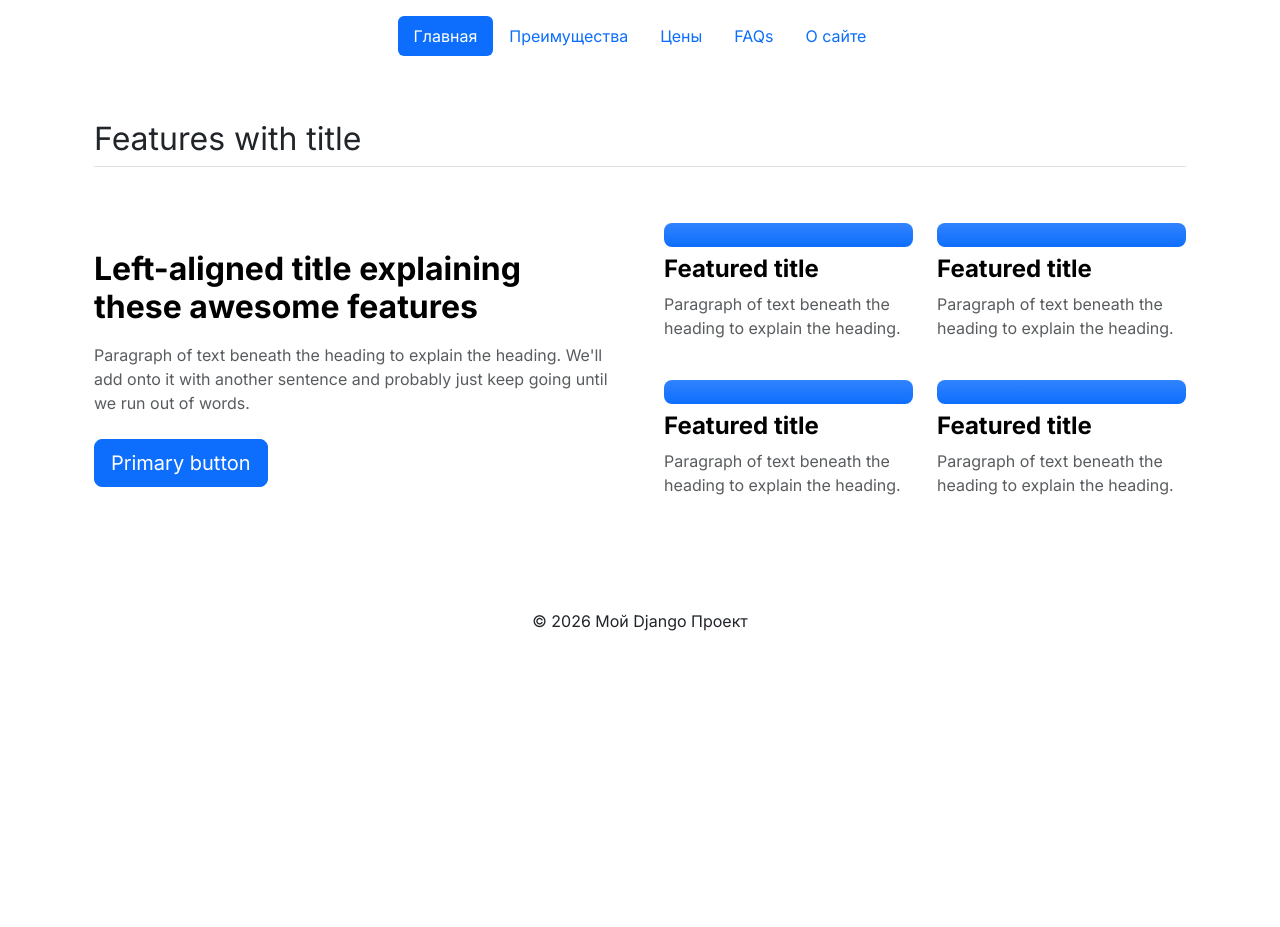
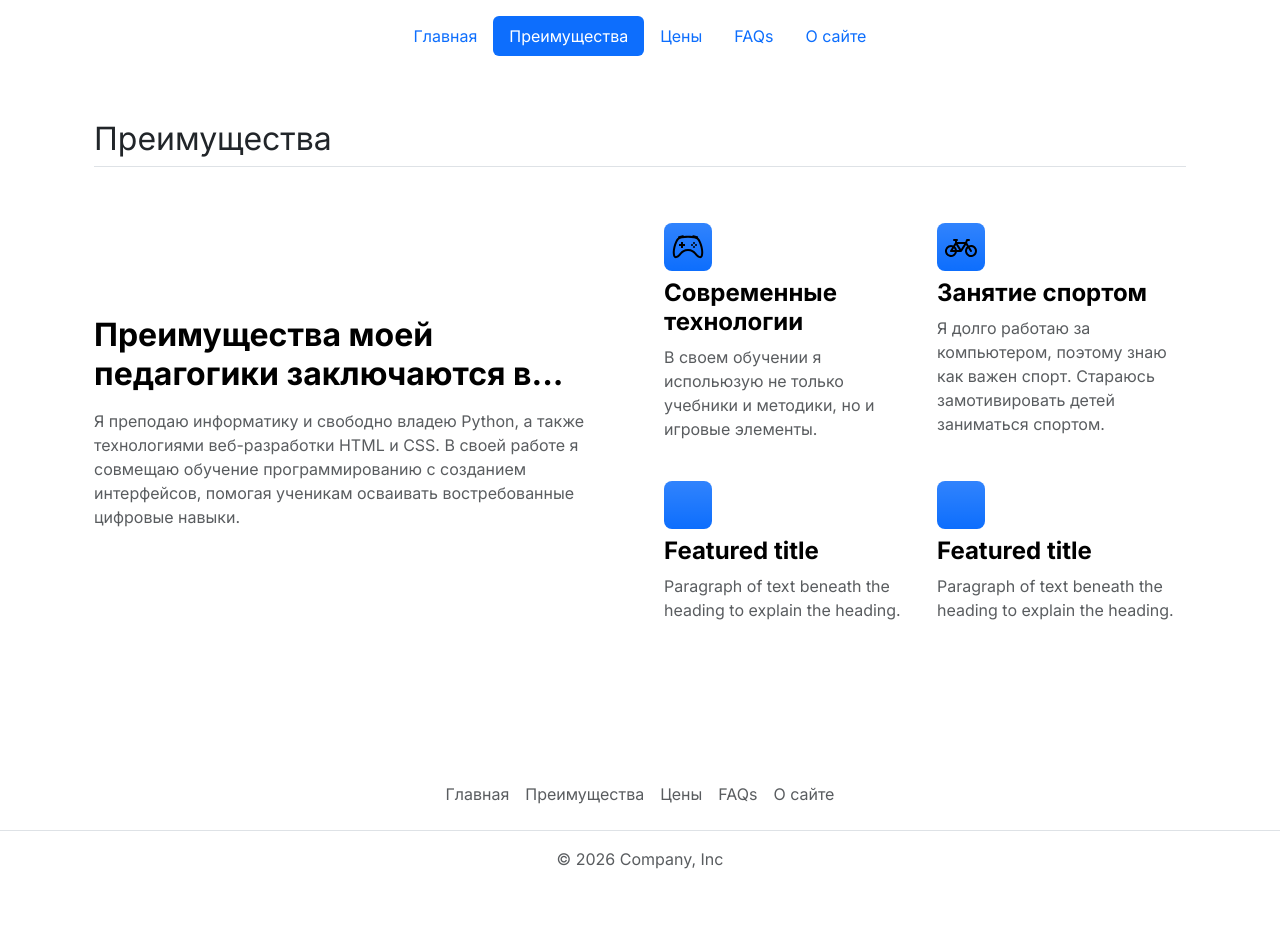
Before and after one commit to daniilkharlanov/Django, a Django app: page /advantages/ in a window 1280 px wide. Before the commit the page ends 631 px from the top, so only its background shows below. Run offline with Django 5.2, Linux system fonts and the light colour scheme; some libraries are stand-ins or nearby versions.

Commit message:
Pre-relase

```diff
--- a/FirstApp/views.py
+++ b/FirstApp/views.py
@@ -4,8 +4,14 @@ from django.http import HttpResponse
 def index(request):
     return render(request, 'index.html')
 
+def advantages(request):
+    return render(request, 'advantages.html')
+
+def prices(request):
+    return render(request, 'prices.html')
+
+def faqs(request):
+    return render(request, 'faqs.html')
+
 def about(request):
     return render(request, 'about.html')
-
-def advantages(request):
-    return render(request, 'advantages.html')
--- a/FirstProject/urls.py
+++ b/FirstProject/urls.py
@@ -21,6 +21,8 @@ from FirstApp import views
 urlpatterns = [
     path('admin/', admin.site.urls),
     path('', views.index, name='home'),
+    path('advantages/', views.advantages, name='advantages'),
+    path('prices/', views.prices, name='prices'),
+    path('faqs/', views.faqs, name='faqs'),
     path('about/', views.about, name='about'),
-    path('advantages/', views.advantages, name='аdvantages'),
 ]
--- a/templates/advantages.html
+++ b/templates/advantages.html
@@ -6,49 +6,48 @@
 {% block content %}
 
 <div class="container px-4 py-5">
-    <h2 class="pb-2 border-bottom">Features with title</h2>
+    <h2 class="pb-2 border-bottom">Преимущества </h2>
     <div class="row row-cols-1 row-cols-md-2 align-items-md-center g-5 py-5">
         <div class="col d-flex flex-column align-items-start gap-2">
-            <h2 class="fw-bold text-body-emphasis">Left-aligned title explaining these awesome features</h2>
-            <p class="text-body-secondary">Paragraph of text beneath the heading to explain the heading. We'll add onto
-                it with another sentence and probably just keep going until we run out of words.</p> <a href="#"
-                class="btn btn-primary btn-lg">Primary button</a>
+            <h2 class="fw-bold text-body-emphasis">Преимущества моей педагогики заключаются в...</h2>
+            <p class="text-body-secondary">Я преподаю информатику и свободно владею Python, а также технологиями
+                веб-разработки HTML и CSS. В своей работе я совмещаю обучение программированию с созданием интерфейсов,
+                помогая ученикам осваивать востребованные цифровые навыки.</p>
         </div>
         <div class="col">
             <div class="row row-cols-1 row-cols-sm-2 g-4">
                 <div class="col d-flex flex-column gap-2">
-                    <div
-                        class="feature-icon-small d-inline-flex align-items-center justify-content-center text-bg-primary bg-gradient fs-4 rounded-3">
-                        <svg class="bi" width="1em" height="1em" aria-hidden="true">
-                            <use xlink:href="#collection"></use>
-                        </svg> </div>
+                    <div class="feature-icon-small d-inline-flex align-items-center justify-content-center text-bg-primary bg-gradient fs-4 rounded-3"
+                        style="width: 48px; height: 48px;">
+                        <img src="{% static 'images/controller.svg' %}" alt="controller" width="32px" height="32px">
+                    </div>
+                    <h4 class="fw-semibold mb-0 text-body-emphasis">Современные технологии</h4>
+                    <p class="text-body-secondary">В своем обучении я испольюзую не только учебники и методики, но и
+                        игровые элементы.</p>
+                </div>
+                <div class="col d-flex flex-column gap-2">
+                    <div class="feature-icon-small d-inline-flex align-items-center justify-content-center text-bg-primary bg-gradient fs-4 rounded-3"
+                        style="width: 48px; height: 48px;">
+                        <img src="{% static 'images/bicycle.svg' %}" alt="bicycle" width="32px" height="32px">
+                    </div>
+                    <h4 class="fw-semibold mb-0 text-body-emphasis">Занятие спортом</h4>
+                    <p class="text-body-secondary">Я долго работаю за компьютером, поэтому знаю как важен спорт. Стараюсь замотивировать детей заниматься спортом.</p>
+                </div>
+                <div class="col d-flex flex-column gap-2">
+                    <div class="feature-icon-small d-inline-flex align-items-center justify-content-center text-bg-primary bg-gradient fs-4 rounded-3"
+                        style="width: 48px; height: 48px;">
+                        <img src="" alt="">
+                    </div>
                     <h4 class="fw-semibold mb-0 text-body-emphasis">Featured title</h4>
                     <p class="text-body-secondary">Paragraph of text beneath the heading to explain the heading.</p>
                 </div>
                 <div class="col d-flex flex-column gap-2">
-                    <div
-                        class="feature-icon-small d-inline-flex align-items-center justify-content-center text-bg-primary bg-gradient fs-4 rounded-3">
-                        <svg class="bi" width="1em" height="1em" aria-hidden="true">
-                            <use xlink:href="#gear-fill"></use>
-                        </svg> </div>
-                    <h4 class="fw-semibold mb-0 text-body-emphasis">Featured title</h4>
-                    <p class="text-body-secondary">Paragraph of text beneath the heading to explain the heading.</p>
-                </div>
-                <div class="col d-flex flex-column gap-2">
-                    <div
-                        class="feature-icon-small d-inline-flex align-items-center justify-content-center text-bg-primary bg-gradient fs-4 rounded-3">
-                        <svg class="bi" width="1em" height="1em" aria-hidden="true">
-                            <use xlink:href="#speedometer"></use>
-                        </svg> </div>
-                    <h4 class="fw-semibold mb-0 text-body-emphasis">Featured title</h4>
-                    <p class="text-body-secondary">Paragraph of text beneath the heading to explain the heading.</p>
-                </div>
-                <div class="col d-flex flex-column gap-2">
-                    <div
-                        class="feature-icon-small d-inline-flex align-items-center justify-content-center text-bg-primary bg-gradient fs-4 rounded-3">
+                    <div class="feature-icon-small d-inline-flex align-items-center justify-content-center text-bg-primary bg-gradient fs-4 rounded-3"
+                        style="width: 48px; height: 48px;">
                         <svg class="bi" width="1em" height="1em" aria-hidden="true">
                             <use xlink:href="#table"></use>
-                        </svg> </div>
+                        </svg>
+                    </div>
                     <h4 class="fw-semibold mb-0 text-body-emphasis">Featured title</h4>
                     <p class="text-body-secondary">Paragraph of text beneath the heading to explain the heading.</p>
                 </div>
--- a/templates/base.html
+++ b/templates/base.html
@@ -31,12 +31,24 @@ family=Inter:wght@300;400;700&display=swap" rel="stylesheet" />
         <header class="d-flex justify-content-center py-3">
             <ul class="nav nav-pills">
                 <li class="nav-item">
-                    <a href="{% url 'home' %}" class="nav-link active" aria-current="page">Главная</a>
+                    <a href="{% url 'home' %}"
+                        class="nav-link {% if request.resolver_match.url_name == 'home' %}active{% endif %}">Главная</a>
                 </li>
-                <li class="nav-item"><a href="{% url 'аdvantages' %}" class="nav-link">Преимущества</a></li>
-                <li class="nav-item"><a href="#" class="nav-link">Цены</a></li>
-                <li class="nav-item"><a href="#" class="nav-link">FAQs</a></li>
-                <li class="nav-item"><a href="{% url 'about' %}" class="nav-link">О сайте</a></li>
+                <li class="nav-item">
+                    <a href="{% url 'advantages' %}"
+                        class="nav-link {% if request.resolver_match.url_name == 'advantages' %}active{% endif %}">
+                        Преимущества
+                    </a>
+                </li>
+                <li class="nav-item"><a href="{% url 'prices' %}"
+                        class="nav-link {% if request.resolver_match.url_name == 'prices' %}active{% endif %}">Цены</a>
+                </li>
+                <li class="nav-item"><a href="{% url 'faqs' %}"
+                        class="nav-link {% if request.resolver_match.url_name == 'faqs' %}active{% endif %}">FAQs</a>
+                </li>
+                <li class="nav-item"><a href="{% url 'about' %}"
+                        class="nav-link {% if request.resolver_match.url_name == 'about' %}active{% endif %}">О
+                        сайте</a></li>
             </ul>
         </header>
     </div>
@@ -47,11 +59,19 @@ family=Inter:wght@300;400;700&display=swap" rel="stylesheet" />
         {% endblock %}
 
     </main>
-    <footer>
-        <p style="text-align: center;">&copy; 2026 Мой Django Проект</p>
+    <footer class="py-3 my-4">
+        <ul class="nav justify-content-center border-bottom pb-3 mb-3">
+            <li class="nav-item"><a href="{% url 'home' %}" class="nav-link px-2 text-body-secondary">Главная</a></li>
+            <li class="nav-item"><a href="{% url 'advantages' %}" class="nav-link px-2 text-body-secondary">Преимущества</a></li>
+            <li class="nav-item"><a href="{% url 'prices' %}" class="nav-link px-2 text-body-secondary">Цены</a></li>
+            <li class="nav-item"><a href="{% url 'faqs' %}" class="nav-link px-2 text-body-secondary">FAQs</a></li>
+            <li class="nav-item"><a href="{% url 'about' %}" class="nav-link px-2 text-body-secondary">О сайте</a></li>
+        </ul>
+        <p class="text-center text-body-secondary">© 2026 Company, Inc</p>
     </footer>
     <script src="https://cdn.jsdelivr.net/npm/bootstrap@5.3.0/dist/js/bootstrap.bundle.min.js"
-  integrity="sha384-geWF76RCwLtnZ8qwWowPQNguL3RmwHVBC9FhGdlKrxdiJJigb/j/68SIy3Te4Bkz" crossorigin="anonymous"></script>
+        integrity="sha384-geWF76RCwLtnZ8qwWowPQNguL3RmwHVBC9FhGdlKrxdiJJigb/j/68SIy3Te4Bkz"
+        crossorigin="anonymous"></script>
 </body>
 
 </html>
```
Also changed, not shown: templates/faqs.html (added, +8 -0 lines), templates/prices.html (added, +68 -0 lines), static/images/bicycle.svg (added), static/images/controller.svg (added).
